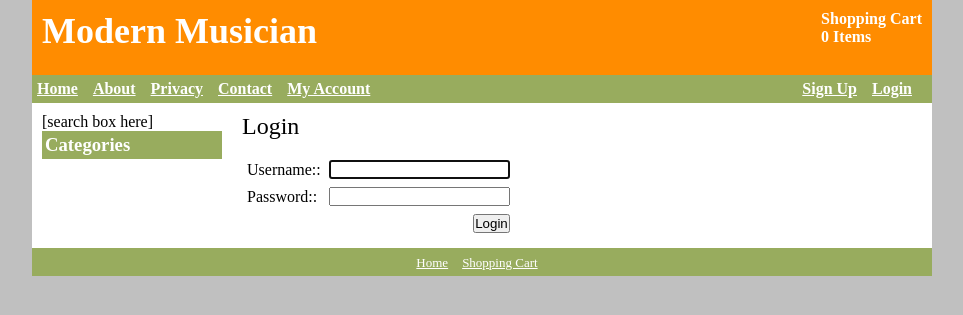
After one commit to Denisnjeru/farmersstudio-, a Django app: page /accounts/login/ in a window 1280 px wide. The commit adds this page. Shown: the top 315 px of the page, without its empty margins (158-1121 px from the left). Run offline with Django 3.2, Linux system fonts and the light colour scheme; data that the repository does not hold is empty; parts of the project's set-up code (start-up, migrations or seed data) failed here and were passed over.

Commit message:
additional files

```diff
--- a/accounts/urls.py
+++ b/accounts/urls.py
@@ -6,10 +6,9 @@ from django.contrib.auth import views as auth_views
 app_name = 'accounts'
 
 urlpatterns = [
-
-path('register/', views.register, name='register'),
-path('my_account/', views.myaccount, name='my_account'),
-path('order_details/', views.orderdetails, name='order_details'),
-path('order_info/', views.orderinfo, name='order_info'),
-#path('login/', auth_views.login, name='login'),
+    path('register/', views.register, name='register'),
+    path('my_account/', views.myaccount, name='my_account'),
+    path('order_details/', views.orderdetails, name='order_details'),
+    path('order_info/', views.orderinfo, name='order_info'),
+    path('login/', auth_views.auth_login(), name='login'),
 ]
--- a/economic/settings.py
+++ b/economic/settings.py
@@ -147,3 +147,6 @@ SITE_NAME = 'Modern Musician'
 META_KEYWORDS = 'Music, instruments, music accessories, musician supplies'
 META_DESCRIPTION = 'Modern Musician is an online supplier of instruments,sheet music, and other accessories for ' \
                    'musicians '
+
+# account for which users will be redirected to after they login
+LOGIN_REDIRECT_URL = '/accounts/my_account/'
--- /dev/null
+++ b/templates/registration/logged_out.html
@@ -0,0 +1,4 @@
+{% extends "catalog.html" %}
+{% block content %}
+<h1>You've Logged Out!</h1>
+{% endblock %}
--- /dev/null
+++ b/templates/registration/login.html
@@ -0,0 +1,28 @@
+{% extends "catalog.html" %}
+{% block content %}
+{% if form.errors %}
+<ul class="errorlist">
+<li>You entered an invalid username or password.</li>
+</ul>
+<br />
+{% endif %}
+<form method="post" action="{% url 'accounts:login' %}">
+<table summary="Login" id="login">
+<caption>Login</caption>
+<tr>
+<td>{{ form.username.label_tag }}:</td>
+<td>{{ form.username }}</td>
+</tr>
+<tr>
+<td>{{ form.password.label_tag }}:</td>
+<td>{{ form.password }}</td>
+</tr>
+<tr>
+<td colspan="2" class="right">
+<input type="submit" value="Login" />
+</td>
+</tr>
+</table>
+<input type="hidden" name="next" value="{{ next }}" />
+</form>
+{% endblock %}
--- a/templates/tags/navigation.html
+++ b/templates/tags/navigation.html
@@ -3,5 +3,20 @@
 <li><a href="/about/">About</a></li>
 <li><a href="/privacy-policy/">Privacy</a></li>
 <li><a href="/contact/">Contact</a></li>
+<li><a href="{% url 'accounts:my_account' %}">My Account</a></li>
 </ul>
+<div class="fr">
+<ul>
+    <li>
+        {% if user.is_authenticated %}
+            <a href="{% url 'django.contrib.auth.views.logout' %}">Logout</a>
+        {% else %}
+            <a href="{% url 'accounts:register' %}">Sign Up</a>
+            </li>
+            <li>
+            <a href="{% url 'django.contrib.auth.views.login' %}">Login</a>
+        {% endif %}
+    </li>
+</ul>
+</div>
 <div class="cb"></div>
```
Also changed, not shown: accounts/views.py (+26 -1 lines), templates/registration/register.html (added, +15 -0 lines).
